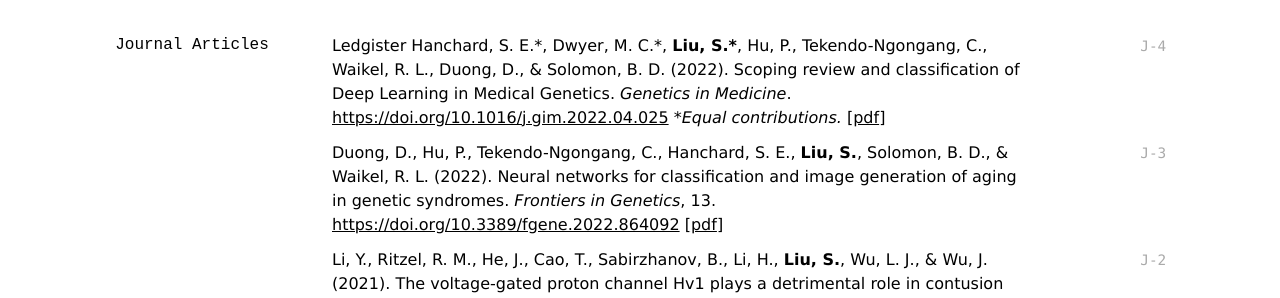
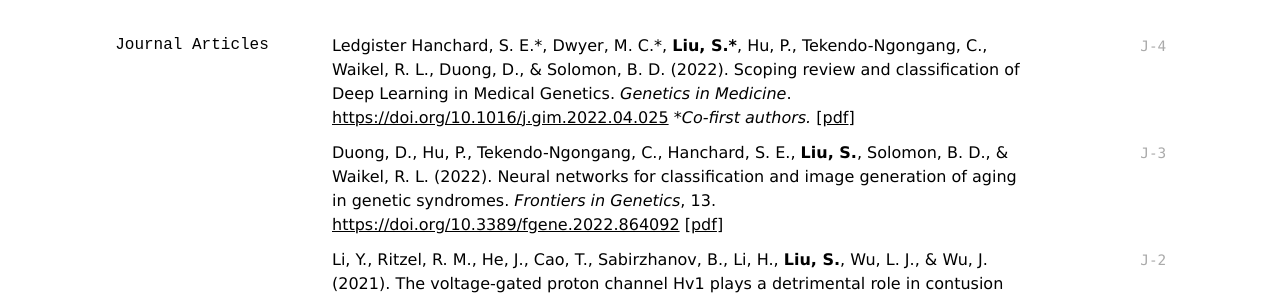
Before and after one commit to simonliu99/cv, a Jekyll site: the page built from index.md, in a window 1280 px wide and 900 px high, scrolled down 1265 px. Shown: the part 152-450 px from the top of the window. Built offline with Jekyll 4.4.1, drawn with Linux system fonts in a browser that asks for light colours.

Commit message:
Relabel co-first author contribution

```diff
--- a/index.md
+++ b/index.md
@@ -81,7 +81,7 @@ A list is also available on [Google Scholar](https://scholar.google.com/citation
 ### Journal Articles
 
 `J-4`
-Ledgister Hanchard, S. E.\*, Dwyer, M. C.\*, **Liu, S.\***, Hu, P., Tekendo-Ngongang, C., Waikel, R. L., Duong, D., & Solomon, B. D. (2022). Scoping review and classification of Deep Learning in Medical Genetics. *Genetics in Medicine*. [https://doi.org/10.1016/j.gim.2022.04.025](https://doi.org/10.1016/j.gim.2022.04.025) \**Equal contributions.* [[pdf](https://simonliu.dev/files/cv/liu_j4_dl_in_medical_genetics.pdf)]
+Ledgister Hanchard, S. E.\*, Dwyer, M. C.\*, **Liu, S.\***, Hu, P., Tekendo-Ngongang, C., Waikel, R. L., Duong, D., & Solomon, B. D. (2022). Scoping review and classification of Deep Learning in Medical Genetics. *Genetics in Medicine*. [https://doi.org/10.1016/j.gim.2022.04.025](https://doi.org/10.1016/j.gim.2022.04.025) \**Co-first authors.* [[pdf](https://simonliu.dev/files/cv/liu_j4_dl_in_medical_genetics.pdf)]
 
 `J-3`
 Duong, D., Hu, P., Tekendo-Ngongang, C., Hanchard, S. E., **Liu, S.**, Solomon, B. D., & Waikel, R. L. (2022). Neural networks for classification and image generation of aging in genetic syndromes. *Frontiers in Genetics*, 13. [https://doi.org/10.3389/fgene.2022.864092](https://doi.org/10.3389/fgene.2022.864092) [[pdf](https://simonliu.dev/files/cv/liu_j3_aging_in_genetic_syndromes.pdf)]
```
